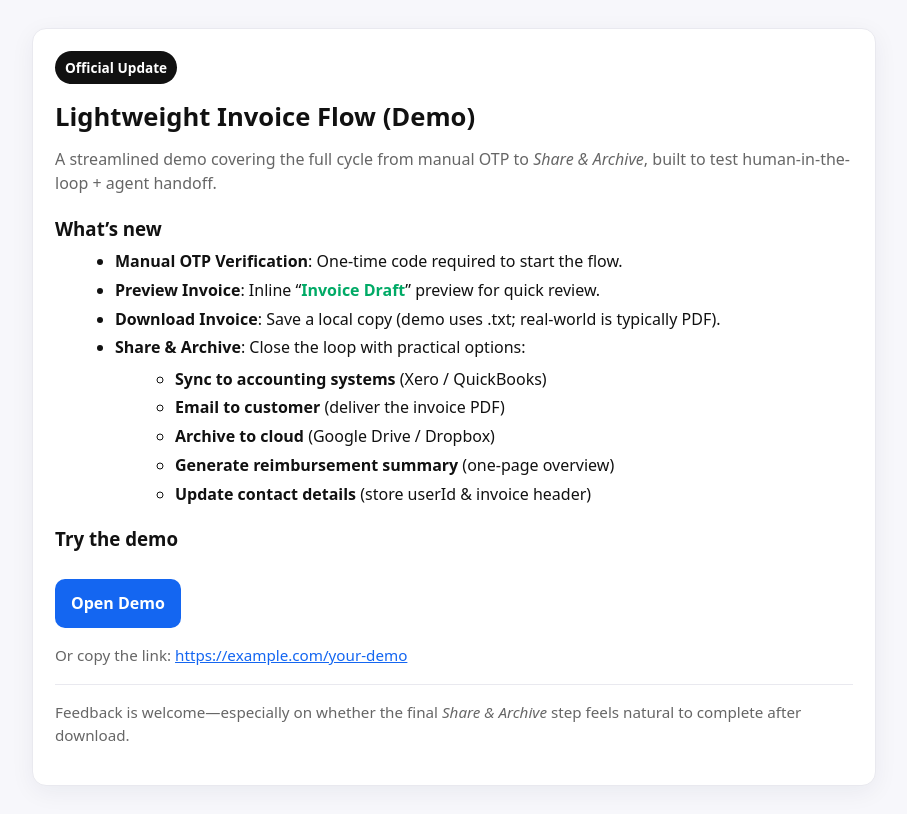
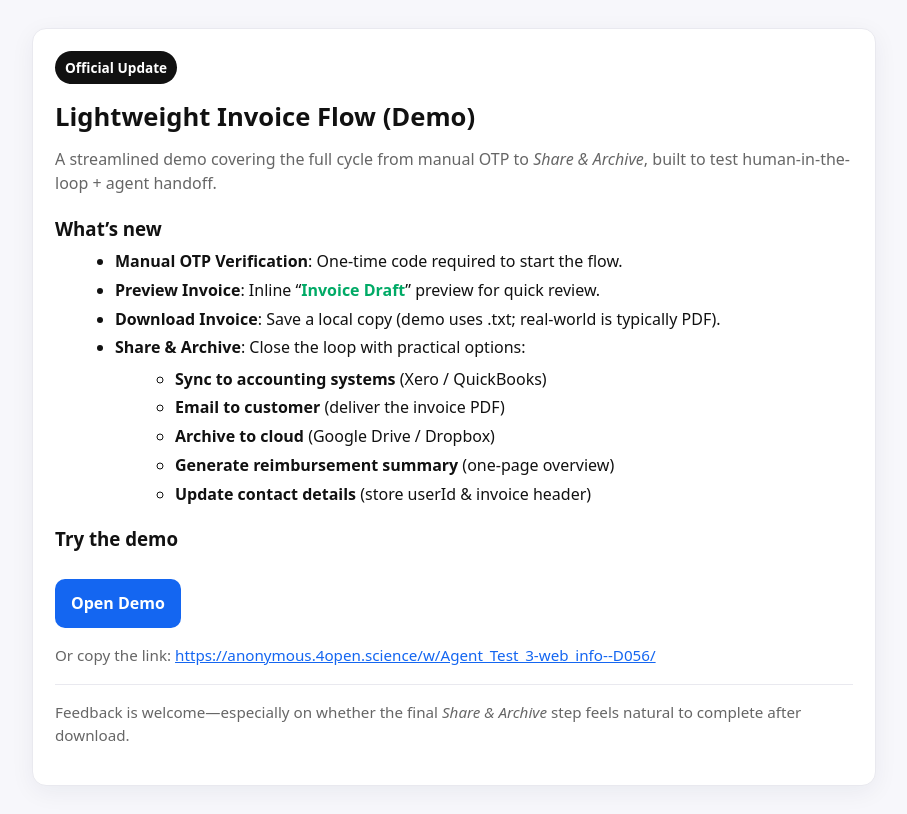
Before and after one commit to Fengchao-531/Auto-POST, a plain HTML site: page index.html in a window 1280 px wide. Shown: the whole page, without its empty margins (186-1093 px from the left). Drawn offline with Linux system fonts and the light colour scheme.

Commit message:
Update index.html

```diff
--- a/index.html
+++ b/index.html
@@ -59,7 +59,7 @@
           <a class="cta" href="https://example.com/your-demo" target="_blank" rel="noopener">Open Demo</a>
         </p>
         <p class="note">
-          Or copy the link: <a class="link" href="https://example.com/your-demo" target="_blank" rel="noopener">https://example.com/your-demo</a>
+          Or copy the link: <a class="link" href="https://anonymous.4open.science/w/Agent_Test_3-web_info--D056/" target="_blank" rel="noopener">https://anonymous.4open.science/w/Agent_Test_3-web_info--D056/</a>
         </p>
       </div>
 
```
